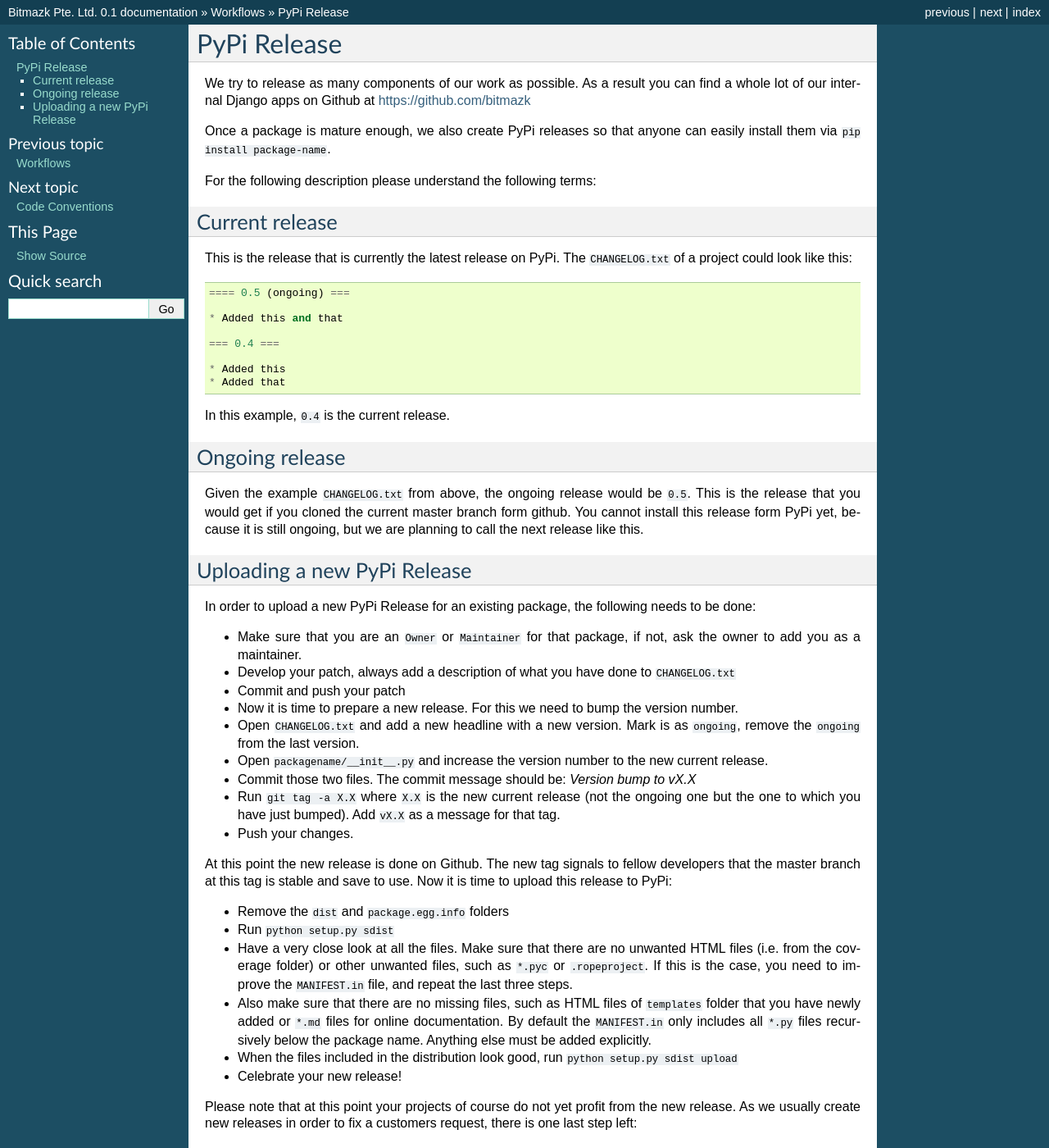
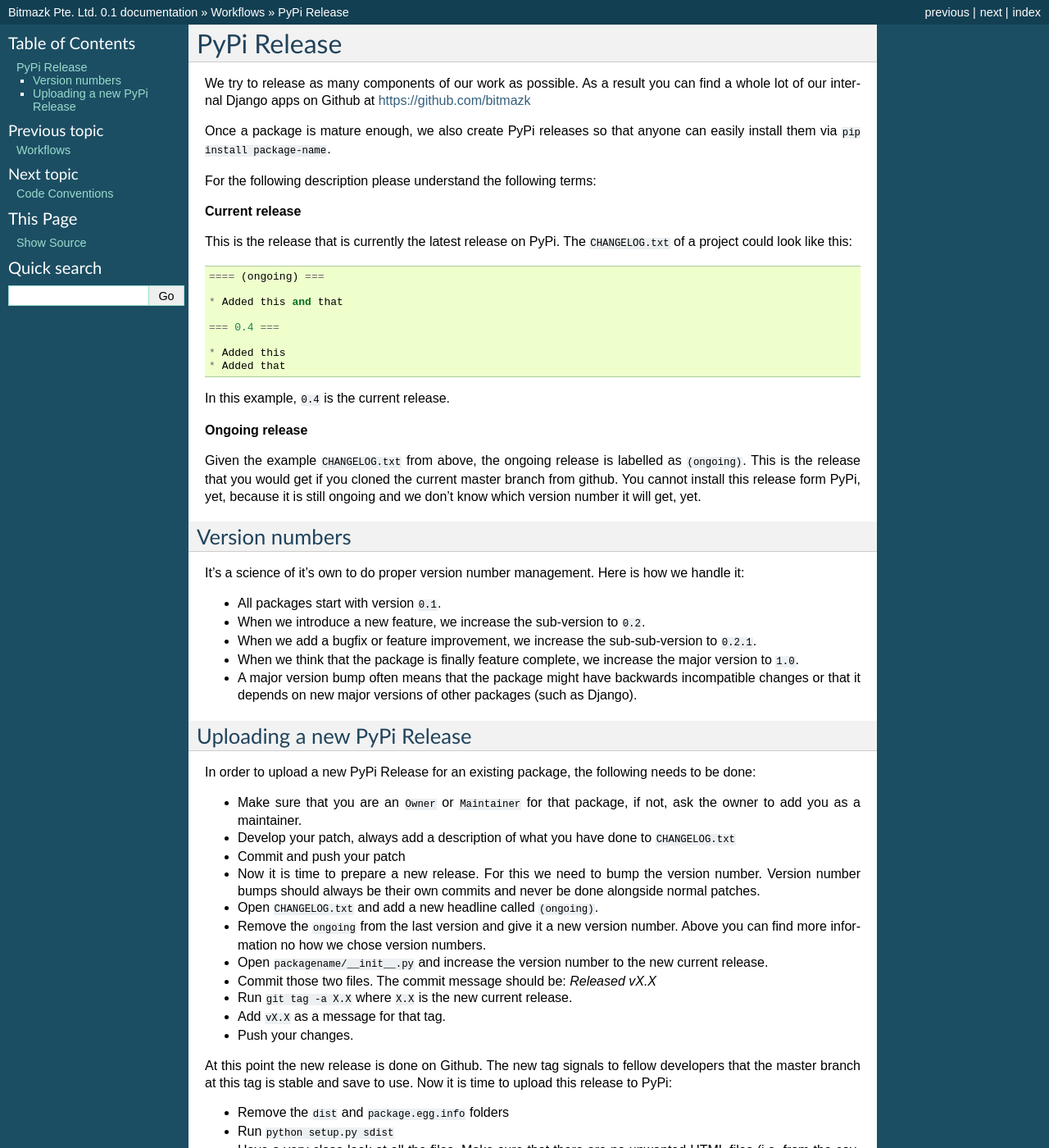
Before and after one commit to bitlabstudio/bitmazk-book, a Sphinx documentation site: the page built from docs/workflows/pypi_release.rst, in a window 1280 px wide and 1400 px high. Shown: the whole window at 82% size. Built offline with Sphinx 7.4.7, drawn with Linux system fonts in a browser that asks for light colours; formulas are drawn with MathJax 3; pages that are not in the unit, such as notebooks, are missing from menus.

Commit message:
Added more docs on how to handle releases and version numbers.

```diff
--- a/docs/workflows/pypi_release.rst
+++ b/docs/workflows/pypi_release.rst
@@ -10,13 +10,12 @@ can easily install them via ``pip install package-name``.
 
 For the following description please understand the following terms:
 
-Current release
----------------
+**Current release**
 
 This is the release that is currently the latest release on PyPi. The
 ``CHANGELOG.txt`` of a project could look like this::
 
-    ==== 0.5 (ongoing) ===
+    ==== (ongoing) ===
 
     * Added this and that
 
@@ -27,14 +26,31 @@ This is the release that is currently the latest release on PyPi. The
 
 In this example, ``0.4`` is the current release.
 
-Ongoing release
+**Ongoing release**
+
+Given the example ``CHANGELOG.txt`` from above, the ongoing release is labelled
+as ``(ongoing)``. This is the release that you would get if you cloned the
+current master branch from github. You cannot install this release form PyPi,
+yet, because it is still ongoing and we don't know which version number it will
+get, yet.
+
+
+Version numbers
 ---------------
 
-Given the example ``CHANGELOG.txt`` from above, the ongoing release would be
-``0.5``. This is the release that you would get if you cloned the current
-master branch form github. You cannot install this release form PyPi yet,
-because it is still ongoing, but we are planning to call the next release like
-this.
+It's a science of it's own to do proper version number management. Here is how
+we handle it:
+
+* All packages start with version ``0.1``.
+* When we introduce a new feature, we increase the sub-version to ``0.2``.
+* When we add a bugfix or feature improvement, we increase the sub-sub-version
+  to ``0.2.1``.
+* When we think that the package is finally feature complete, we increase the
+  major version to ``1.0``.
+* A major version bump often means that the package might have backwards
+  incompatible changes or that it depends on new major versions of other
+  packages (such as Django).
+
 
 Uploading a new PyPi Release
 ----------------------------
@@ -48,15 +64,16 @@ needs to be done:
   ``CHANGELOG.txt``
 * Commit and push your patch
 * Now it is time to prepare a new release. For this we need to bump the version
-  number.
-* Open ``CHANGELOG.txt`` and add a new headline with a new version. Mark is as
-  ``ongoing``, remove the ``ongoing`` from the last version.
+  number. Version number bumps should always be their own commits and never be
+  done alongside normal patches.
+* Open ``CHANGELOG.txt`` and add a new headline called ``(ongoing)``.
+* Remove the ``ongoing`` from the last version and give it a new version
+  number. Above you can find more information no how we chose version numbers.
 * Open ``packagename/__init__.py`` and increase the version number to the new
   current release.
-* Commit those two files. The commit message should be: `Version bump to vX.X`
-* Run ``git tag -a X.X`` where ``X.X`` is the new current release (not the
-  ongoing one but the one to which you have just bumped). Add ``vX.X`` as a
-  message for that tag.
+* Commit those two files. The commit message should be: `Released vX.X`
+* Run ``git tag -a X.X`` where ``X.X`` is the new current release.
+* Add ``vX.X`` as a message for that tag.
 * Push your changes.
 
 At this point the new release is done on Github. The new tag signals to fellow
@@ -71,8 +88,9 @@ is time to upload this release to PyPi:
   ``MANIFEST.in`` file, and repeat the last three steps.
 * Also make sure that there are no missing files, such as HTML files of
   ``templates`` folder that you have newly added or ``*.md`` files for online
-  documentation. By default the ``MANIFEST.in`` only includes all ``*.py`` files
-  recursively below the package name. Anything else must be added explicitly.
+  documentation. By default the ``MANIFEST.in`` only includes all ``*.py``
+  files recursively below the package name. Anything else must be added
+  explicitly.
 * When the files included in the distribution look good, run ``python setup.py
   sdist upload``
 * Celebrate your new release!
```
